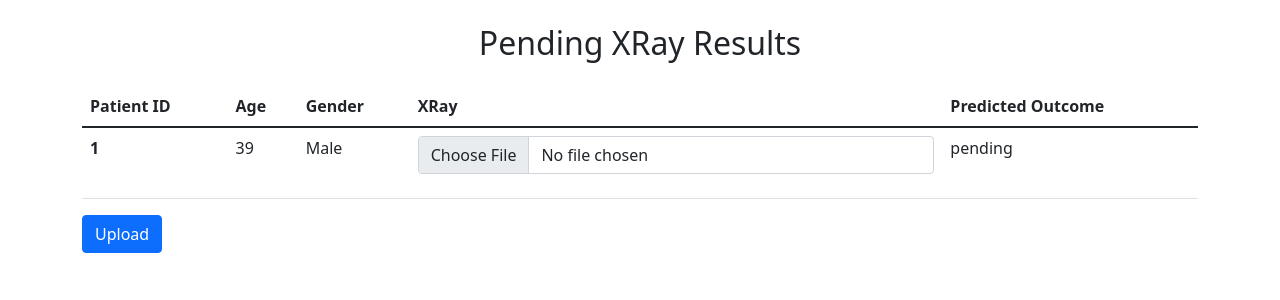
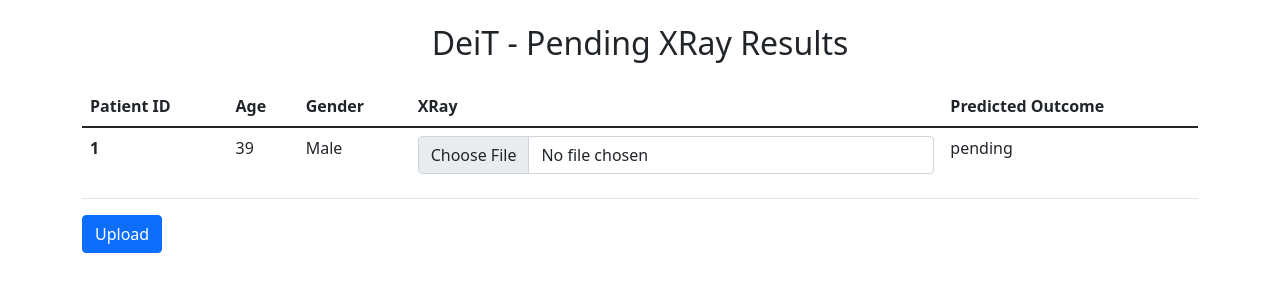
Before and after one commit to LinHui33/BC3409_Project_DeiT, a Flask app: page /main in a window 1280 px wide. Shown: the part 56-356 px from the top of the page. Run offline with Flask 2, Linux system fonts and the light colour scheme.

Commit message:
Update main.html

```diff
--- a/templates/main.html
+++ b/templates/main.html
@@ -33,7 +33,7 @@
       </nav>
       <div class = 'container mt-4'>
         <div class = 'row'>
-            <h2 class = 'text-center mb-4'>Pending XRay Results</h2>
+            <h2 class = 'text-center mb-4'>DeiT - Pending XRay Results</h2>
             <form method="post" action = "/main" enctype="multipart/form-data">
 
 
```
